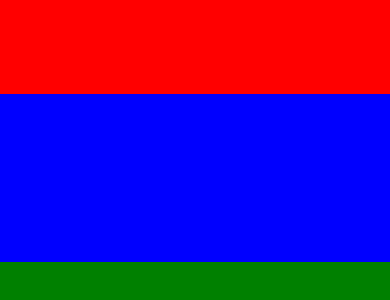
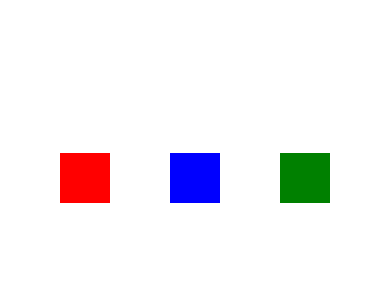
Before and after one commit to Daniel-Nasciment/Curso_React-Native, a React Native app: screen / in a window 390 px wide. Shown: the part 244-544 px from the top of the page. Built offline with nearby package versions, Linux system fonts and the light colour scheme.

Commit message:
Propriedades Flex

```diff
--- a/App.js
+++ b/App.js
@@ -6,10 +6,10 @@ class App extends Component {
   render(){
 
     return(
-      <View style={{backgroundColor: '#222', flex: 1}}>
-        <View style={{flex: 2, backgroundColor: 'red'}}></View>
-        <View style={{flex: 1, backgroundColor: 'blue'}}></View>
-        <View style={{flex: 2, backgroundColor: 'green'}}></View>
+      <View style={{flex: 1, flexDirection: 'row', justifyContent: 'space-evenly', alignItems: 'center'}}>
+        <View style={{height: 50, width: 50, backgroundColor: 'red'}}></View>
+        <View style={{height: 50, width: 50, backgroundColor: 'blue'}}></View>
+        <View style={{height: 50, width: 50, backgroundColor: 'green'}}></View>
       </View>
     );
   }
```
